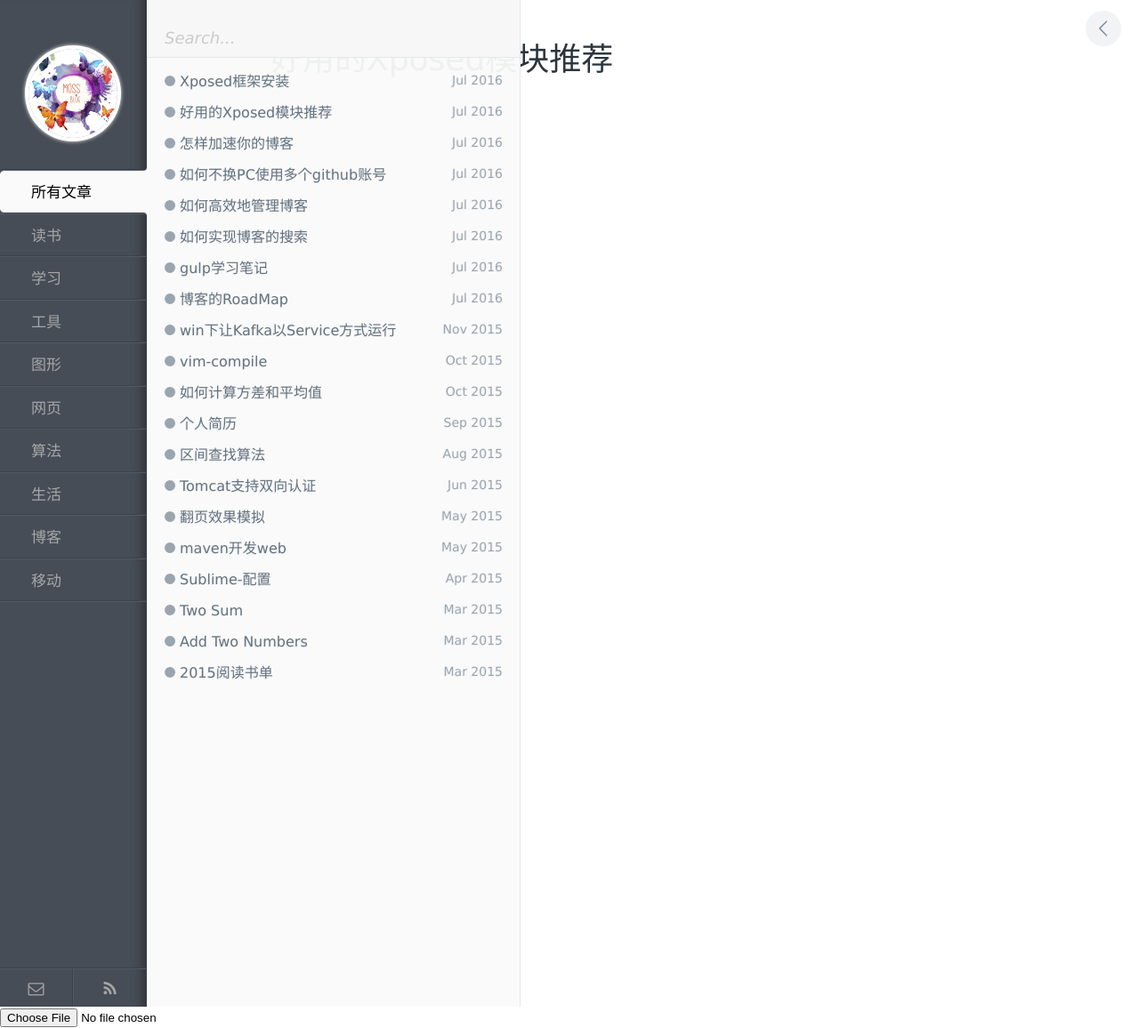
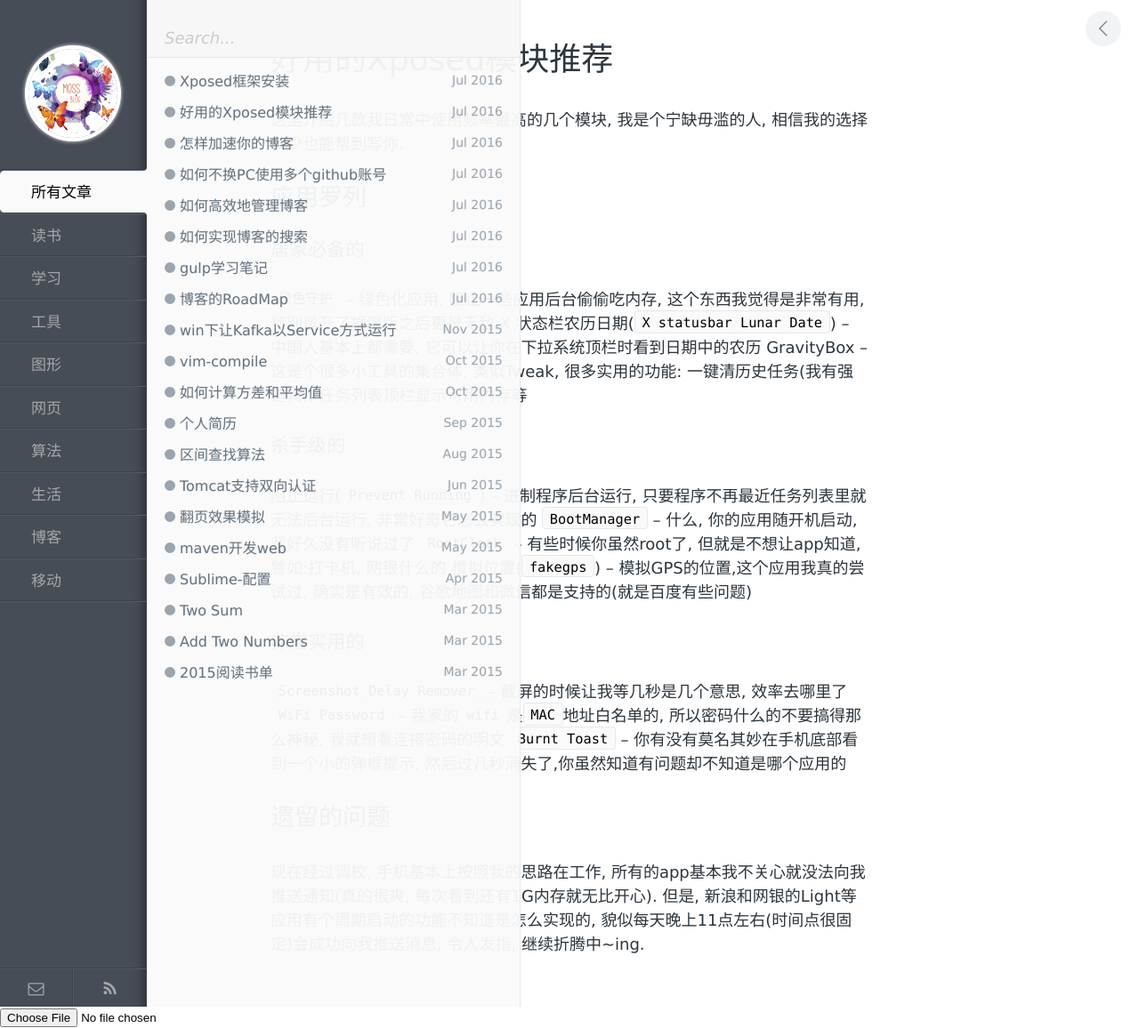
Before and after one commit to aiziyuer/aiziyuer.github.io, a Jekyll site: the page built from _posts/mobile/2016-07-15-android-xposed-module-introduce.markdown, in a window 1280 px wide. Shown: the whole page at 89% size. Built offline with Jekyll 4.4.1, drawn with Linux system fonts in a browser that asks for light colours.

Commit message:
更新Xposed模块推荐

```diff
--- a/_posts/mobile/2016-07-15-android-xposed-module-introduce.markdown
+++ b/_posts/mobile/2016-07-15-android-xposed-module-introduce.markdown
@@ -5,3 +5,33 @@
 tags: [android,生活,效率]
 published: True
 ---
+
+这里介绍几款我日常中使用频率最高的几个模块, 我是个宁缺毋滥的人, 相信我的选择多少也能帮到写你.
+
+## 应用罗列
+
+### 居家必备的
+
+`绿色守护` -- 绿色化应用, 阻止一些应用后台偷偷吃内存, 这个东西我觉得是非常有用, 特别是开了捐赠版之后更是无敌
+X 状态栏农历日期(`X statusbar Lunar Date`) -- 中国人基本上都需要, 它可以让你在下拉系统顶栏时看到日期中的农历
+GravityBox -- 这是个很多小工具的集合体, 类似Tweak, 很多实用的功能: 一键清历史任务(我有强迫真), 任务列表顶栏显示可用内存等
+
+### 杀手级的
+
+阻止运行(`Prevent Running`) -- 进制程序后台运行, 只要程序不再最近任务列表里就无法后台运行, 非常好奇它怎么实现的
+`BootManager` -- 什么, 你的应用随开机启动, 我好久没有听说过了
+`RootCloak` -- 有些时候你虽然root了, 但就是不想让app知道,譬如:打卡机, 网银什么的
+模拟位置(`fakegps`) -- 模拟GPS的位置,这个应用我真的尝试过, 确实是有效的, 谷歌地图和微信都是支持的(就是百度有些问题)
+
+### 非常实用的
+
+`Screenshot Delay Remover` -- 截屏的时候让我等几秒是几个意思, 效率去哪里了
+`WiFi Password` -- 我家的`wifi`是`MAC`地址白名单的, 所以密码什么的不要搞得那么神秘, 我就想看连接密码的明文
+`Burnt Toast` -- 你有没有莫名其妙在手机底部看到一个小的弹框提示, 然后过几秒消失了,你虽然知道有问题却不知道是哪个应用的
+
+
+## 遗留的问题
+
+现在经过调校, 手机基本上按照我的思路在工作, 所有的app基本我不关心就没法向我推送通知(真的很爽, 每次看到还有1G内存就无比开心).
+但是, 新浪和网银的Light等应用有个周期启动的功能不知道是怎么实现的, 貌似每天晚上11点左右(时间点很固定)会成功向我推送消息,
+令人发指, 继续折腾中~ing.
```
